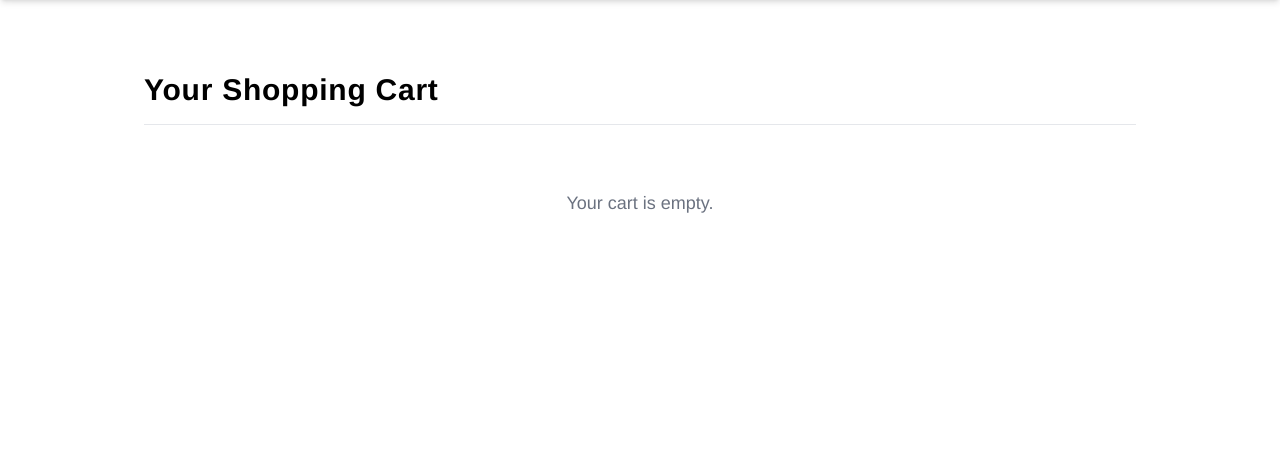
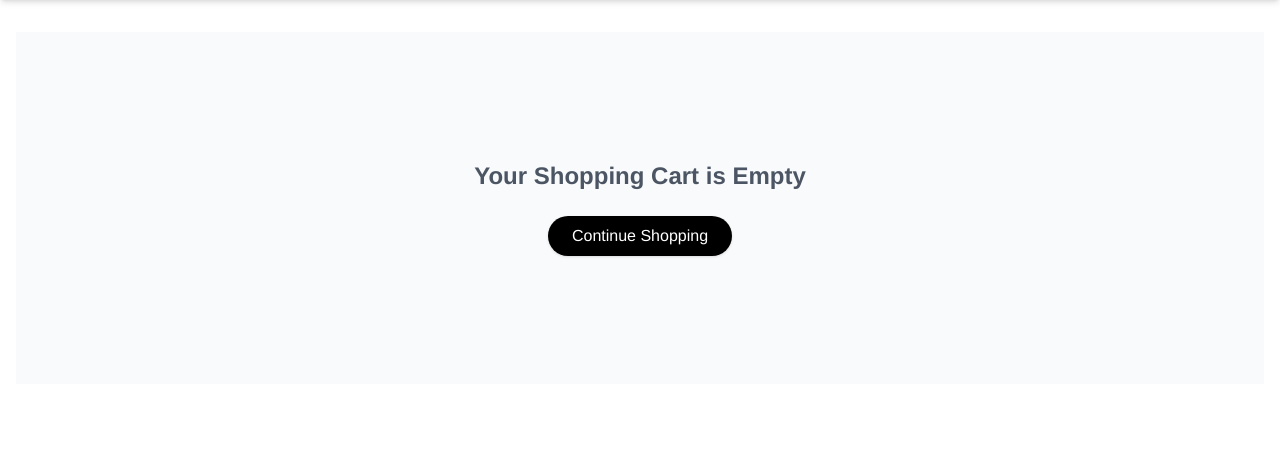
Before and after one commit to vishal09l/E-Commerce-site, a Django app: page /cart/ in a window 1280 px wide. Shown: the part 73-530 px from the top of the page. Run offline with Django 5.2, Linux system fonts and the light colour scheme; some libraries are stand-ins or nearby versions.

Commit message:
Initial commit - E-commerce site

```diff
--- a/store/admin.py
+++ b/store/admin.py
@@ -7,7 +7,8 @@ class CategoryAdmin(admin.ModelAdmin):
 
 @admin.register(Product)
 class ProductAdmin(admin.ModelAdmin):
-    list_display = ('name', 'price', 'category', 'User')
+    list_display = ('name', 'price', 'stock', 'category', 'user')
+
     search_fields = ('name',)
     list_filter = ('category',)
 
--- a/store/templates/cart.html
+++ b/store/templates/cart.html
@@ -1,42 +1,86 @@
-{% extends "base.html" %}
+{% extends 'base.html' %}
+{% load static %}
+
 {% block content %}
-<div class="max-w-5xl mx-auto px-4 py-10">
-  <h2 class="text-3xl font-bold mb-8 border-b pb-4 tracking-wide">Your Shopping Cart</h2>
+<section class="py-12 bg-gray-50">
+  <div class="max-w-7xl mx-auto px-4 sm:px-6 lg:px-8">
 
-  {% if cart_items %}
-  <ul class="space-y-6">
-    {% for item in cart_items %}
-    <li class="flex justify-between items-center border rounded-lg p-5 shadow hover:shadow-md transition">
+    {% if not cart_items %}
+    <div class="text-center py-20">
+      <h2 class="text-2xl font-semibold text-gray-600">Your Shopping Cart is Empty</h2>
+      <a href="{% url 'home' %}" class="mt-6 inline-block bg-black text-white px-6 py-2 rounded-full shadow hover:bg-gray-800 transition">Continue Shopping</a>
+    </div>
+    {% else %}
+
+    {% comment %} Set GST ₹50 manually {% endcomment %}
+    {% with gst=50 grand_total=total_amount|add:"50" %}
+
+    <div class="grid grid-cols-1 lg:grid-cols-3 gap-8">
+
+      <!-- Cart Items -->
+      <div class="lg:col-span-2 bg-white rounded-2xl shadow p-6">
+        <h2 class="text-xl font-semibold mb-6 border-b pb-3">Your Cart</h2>
+
+        <ul class="divide-y divide-gray-200">
+          {% for cart_item in cart_items %}
+          <li class="flex items-center justify-between py-6">
             <div class="flex items-center gap-4">
-        <img src="{{ item.product.image.url }}" alt="{{ item.product.name }}" class="w-24 h-24 object-cover rounded-lg mb-2">
+              <img src="{{ cart_item.product.image.url }}" alt="{{ cart_item.product.name }}" class="w-20 h-20 object-cover rounded-lg border">
               <div>
-          <p class="font-semibold text-lg text-gray-800">{{ item.product.name }}</p>
-          <p class="text-gray-600 text-sm mt-1">Quantity: {{ item.quantity }}</p>
+                <a href="{% url 'product_detail' cart_item.product.id %}" class="text-lg font-medium text-gray-800 hover:underline">
+                  {{ cart_item.product.name }}
+                </a>
+                <div class="mt-2 flex items-center gap-2">
+                  <button class="w-7 h-7 flex items-center justify-center rounded-full border border-gray-300 text-gray-600 hover:bg-gray-200 transition text-sm">-</button>
+                  <span class="w-8 text-center text-sm font-medium text-gray-800">{{ cart_item.quantity }}</span>
+                  <button class="w-7 h-7 flex items-center justify-center rounded-full border border-gray-300 text-gray-600 hover:bg-gray-200 transition text-sm">+</button>
+                </div>
+                <p class="text-sm text-gray-400 mt-1">₹{{ cart_item.product.price }} each</p>
               </div>
             </div>
             <div class="text-right">
-        <p class="text-lg font-semibold text-gray-800">₹{{ item.total }}</p>
-        <a href="{% url 'remove_from_cart' item.product.id %}" class="text-red-600 hover:underline text-sm mt-2 inline-block">
-          Remove
-        </a>
+              <p class="text-lg font-semibold text-gray-800 mb-2">₹{{ cart_item.total }}</p>
+              <a href="{% url 'remove_from_cart' cart_item.product.id %}" class="text-sm text-red-500 hover:underline">Remove</a>
             </div>
           </li>
           {% endfor %}
         </ul>
-
-  <div class="mt-8 border-t pt-4 flex justify-between items-center">
-    <p class="text-xl font-bold text-gray-800">Total:</p>
-    <p class="text-xl font-bold text-black">₹{{ total_amount }}</p>
       </div>
 
-  <div class="mt-6 flex justify-end">
-    <a href="/checkout/" class="bg-black text-white px-6 py-3 rounded-full uppercase tracking-widest text-sm hover:bg-gray-800 transition">
-      Proceed to Checkout
-    </a>
+      <!-- Order Summary -->
+      <div class="bg-white rounded-2xl shadow p-6">
+        <h3 class="text-lg font-semibold mb-4">Order Summary</h3>
+        <div class="space-y-2 text-sm">
+          <div class="flex justify-between">
+            <span>Subtotal</span>
+            <span class="font-medium text-gray-800">₹{{ total_amount }}</span>
+          </div>
+          <div class="flex justify-between">
+            <span>GST</span>
+            <span class="font-medium text-gray-800">₹{{ gst }}</span>
+          </div>
+          <hr>
+          <div class="flex justify-between text-base font-semibold text-black pt-2">
+            <span>Grand Total</span>
+            <span>₹{{ grand_total }}</span>
+          </div>
         </div>
 
-  {% else %}
-  <p class="text-center text-gray-500 text-lg mt-16">Your cart is empty.</p>
+        <div class="text-center mt-4">
+          <img src="https://github.com/dev-rathankumar/greatkart-course/blob/main/static/images/misc/payments.png?raw=true" alt="Payments" class="h-6 inline">
+        </div>
+
+        <div class="mt-6 space-y-3">
+          <a href="#" class="w-full inline-block bg-black text-white text-center py-2 rounded-full hover:bg-gray-800 transition">Proceed to Checkout</a>
+          <a href="{% url 'product_list' %}" class="w-full inline-block text-black border border-gray-300 text-center py-2 rounded-full hover:bg-gray-100 transition">Continue Shopping</a>
+        </div>
+      </div>
+
+    </div>
+
+    {% endwith %}
     {% endif %}
+
   </div>
+</section>
 {% endblock %}
--- a/store/templates/product_detail.html
+++ b/store/templates/product_detail.html
@@ -75,7 +75,11 @@
       <div class="flex gap-4 mb-8">
         <form method="POST" action="{% url 'add_to_cart' product.id %}">
           {% csrf_token %}
-          <button class="btn-primary px-6 py-3 rounded-lg text-sm uppercase shadow-md w-full">Add to Bag</button>
+          {% if product.stock <= 0 %}
+          <h5>out of stock </h5>
+          {% else %}
+            <button class="btn-primary px-6 py-3 rounded-lg text-sm uppercase shadow-md w-full">Add to Bag</button>
+          {% endif %}
         </form>
         <button class="border border-gray-300 px-6 py-3 rounded-lg text-sm hover:shadow-md">❤️ Wishlist</button>
       </div>
```
Also changed, not shown: store/models.py (+18 -2 lines), db.sqlite3, store/migrations/0002_product_stock.py (added), store/migrations/0003_cart_rename_user_product_user_cartitem.py (added). Lines whose indentation alone changed are shown as unchanged.
